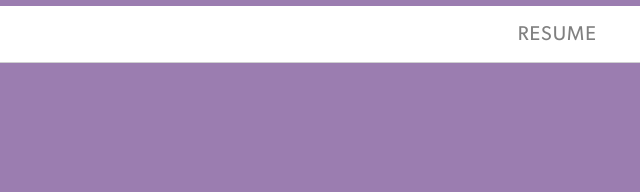
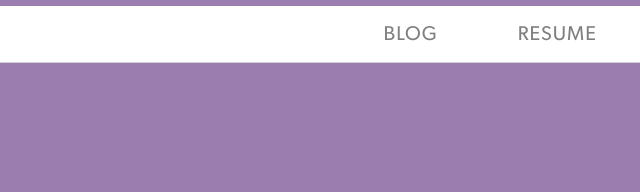
Before and after one commit to Parbhat/Homepage, a plain HTML site: page index.html in a window 1280 px wide. Shown: the top 192 px of the page, 434-1074 px from the left. Drawn offline with Linux system fonts and the light colour scheme.

Commit message:
Blog Link Added

```diff
--- a/index.html
+++ b/index.html
@@ -52,7 +52,7 @@
             <img src="imgs/assets/nav-icon.png">
           </div>
           <ul id="navLinks">
-            <!--<li><a href="index.html#work">Work</a></li>-->
+            <li><a href="http://parbhat.github.io/blog/" target="_blank">Blog</a></li>
             <li><a href="resume.html" target=_blank>Resume</a></li>
             <li><a href="mailto:parbhatpuri17@gmail.com">Email</a></li>
           </ul>
```
